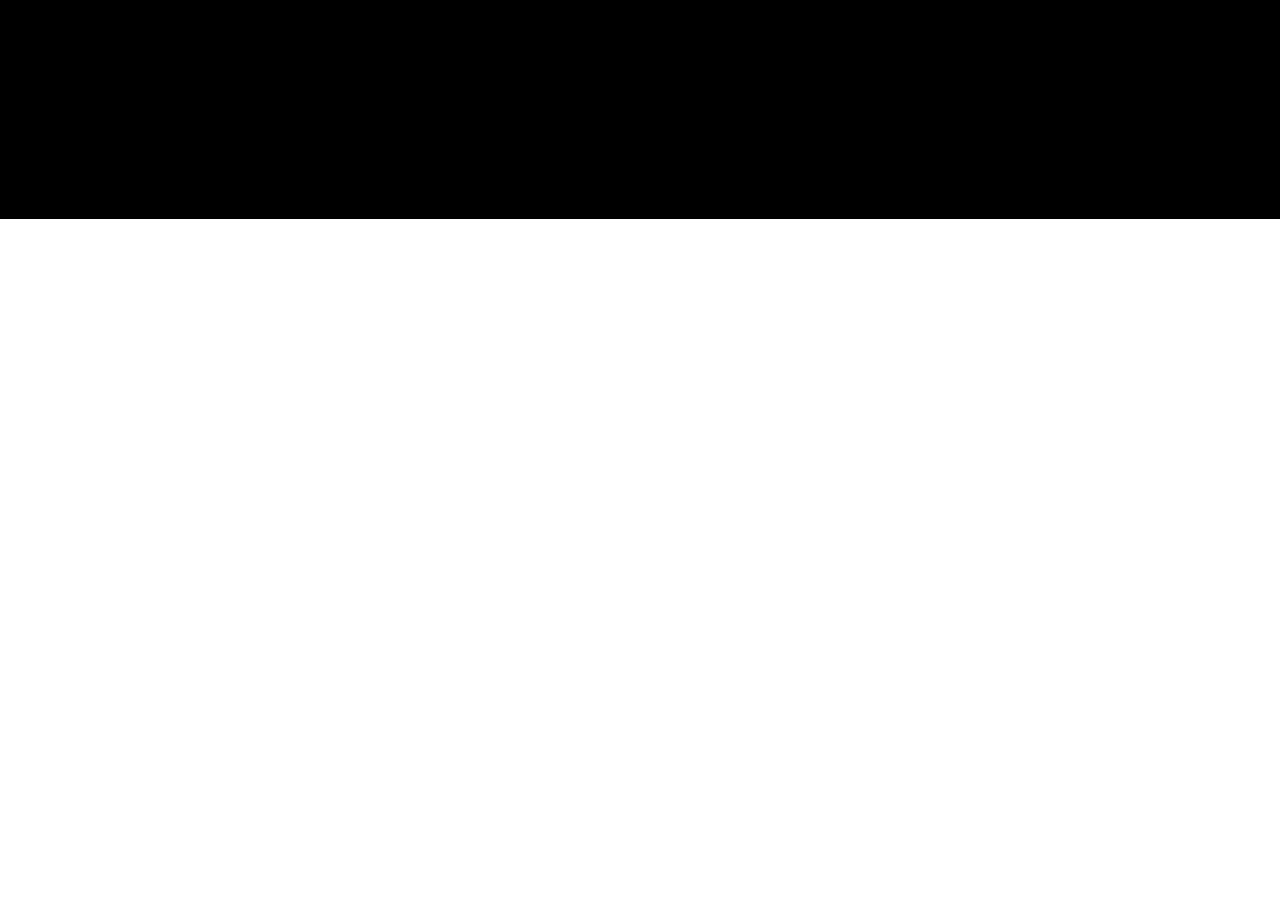
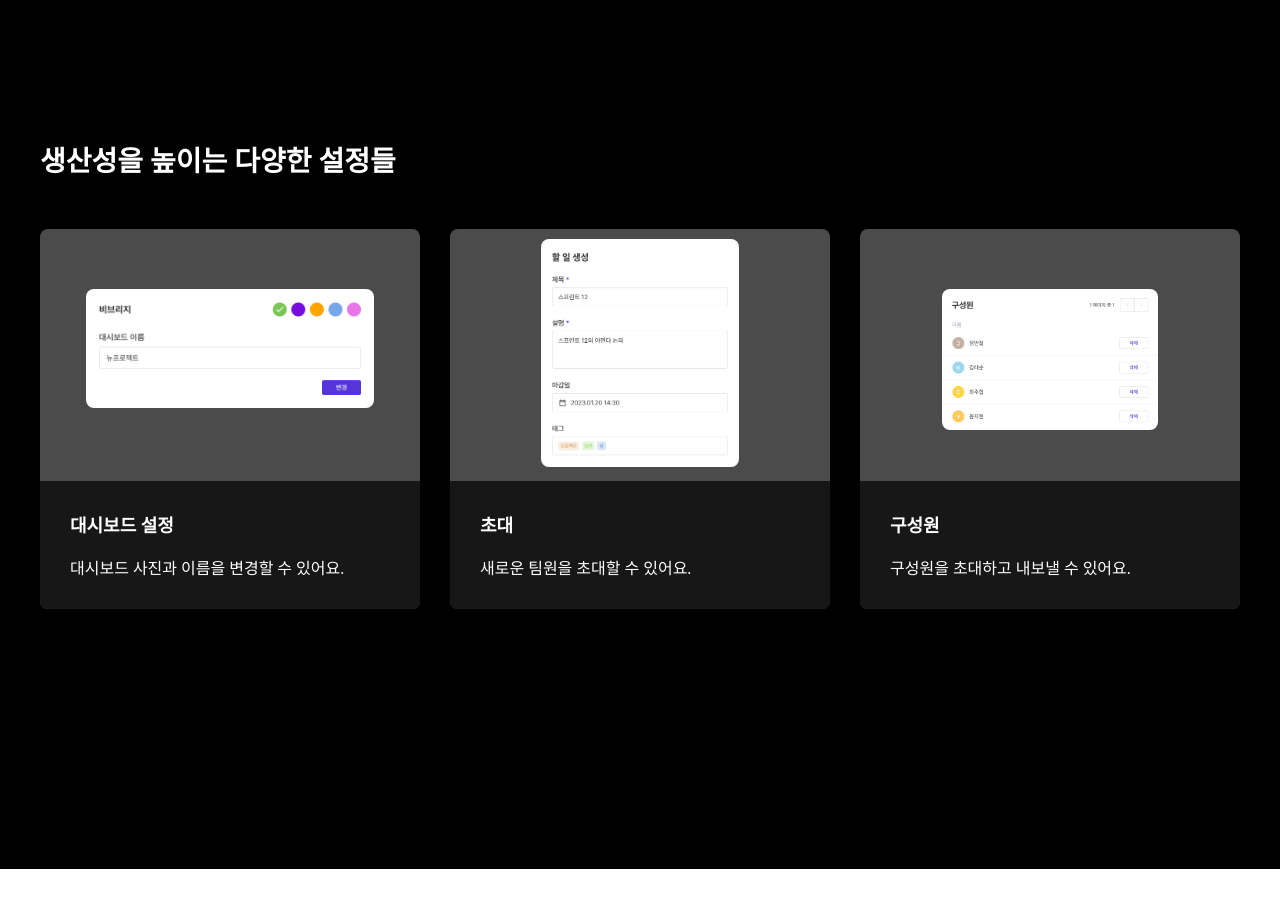
Before and after one commit to codeit-team-project/taskify, a Next.js app: page / in a window 1280 px wide. Shown: the part 2540-3447 px from the top of the page. Before the commit the page ends 2859 px from the top, so only its background shows below. Built offline with nearby package versions, Linux system fonts and the light colour scheme.

Commit message:
Feat: footer 부분 생성

```diff
--- /dev/null
+++ b/src/components/styledDescription/StyledDescription.module.scss
@@ -0,0 +1,44 @@
+@import '@/styles/mixin.scss';
+
+.wrapper {
+  width: 38rem;
+  height: 38rem;
+  border-radius: 8px;
+  overflow: hidden;
+  display: flex;
+  position: relative;
+  flex-direction: column;
+  place-items: center center;
+  background-color: var(--color-black_4B);
+  max-width: 40rem;
+  @include mobile {
+    width: 100%;
+    min-width: 30rem;
+  }
+  & .img-container {
+    display: flex;
+    position: relative;
+    text-align: center;
+    place-items: center center;
+    padding: 1rem;
+    margin: 0 auto;
+  }
+  & .description-container {
+    padding: 3rem;
+    position: absolute;
+    right: 0;
+    left: 0;
+    bottom: 0;
+    background-color: var(--color-black);
+    & h3 {
+      font-size: 18px;
+      font-weight: 700;
+      line-height: normal;
+      margin-bottom: 1.8rem;
+    }
+    & p {
+      font-size: 16px;
+      line-height: normal;
+    }
+  }
+}
--- /dev/null
+++ b/src/components/styledDescription/StyledDescription.tsx
@@ -0,0 +1,29 @@
+/*home 페이지 하단에 들어갈 styled div 컴포넌트
+
+- children으로 Image를 받음
+- title, description을 인자로 받음
+*/
+import { ReactNode } from 'react'
+import styles from './StyledDescription.module.scss'
+
+interface StyledDescriptionProps {
+  children: ReactNode
+  title: string
+  description: string
+}
+
+export default function StyledDescription({
+  title,
+  description,
+  children,
+}: StyledDescriptionProps) {
+  return (
+    <div className={styles.wrapper}>
+      <div className={styles['img-container']}>{children}</div>
+      <div className={styles['description-container']}>
+        <h3>{title}</h3>
+        <p>{description}</p>
+      </div>
+    </div>
+  )
+}
--- a/src/pages/Homepage.module.scss
+++ b/src/pages/Homepage.module.scss
@@ -166,3 +166,36 @@
     }
   }
 }
+
+.footer {
+  display: flex;
+  gap: 5rem;
+  flex-direction: column;
+  place-items: flex-start center;
+  & h2 {
+    font-feature-settings:
+      'clig' off,
+      'liga' off;
+    font-size: 28px;
+    font-style: normal;
+    font-weight: 700;
+    line-height: normal;
+  }
+  @include tablet {
+    place-items: center center;
+  }
+
+  & .container {
+    position: relative;
+    top: 5rem;
+  }
+  & section {
+    display: flex;
+    place-items: center space-between;
+    gap: 3rem;
+    @include tablet {
+      flex-direction: column;
+      place-items: center center;
+    }
+  }
+}
--- a/src/pages/index.tsx
+++ b/src/pages/index.tsx
@@ -3,6 +3,7 @@ import { useRouter } from 'next/router'
 
 import HomeLayout from '@/components/ui/layout/HomeLayout'
 import styles from './Homepage.module.scss'
+import StyledDescription from '@/components/styledDescription/StyledDescription'
 
 export default function Home() {
   const router = useRouter()
@@ -63,6 +64,53 @@ export default function Home() {
             />
           </div>
         </section>
+
+        <footer className={styles.footer}>
+          <h2>생산성을 높이는 다양한 설정들</h2>
+          <section>
+            <StyledDescription
+              title="대시보드 설정"
+              description="대시보드 사진과 이름을 변경할 수 있어요."
+            >
+              <div className={styles.container}>
+                <Image
+                  src="/assets/homeImgs/img11.png"
+                  alt=""
+                  width={0}
+                  height={0}
+                  sizes="100vw"
+                  style={{ width: '80%', height: 'auto' }}
+                />
+              </div>
+            </StyledDescription>
+
+            <StyledDescription title="초대" description="새로운 팀원을 초대할 수 있어요.">
+              <div>
+                <Image
+                  src="/assets/homeImgs/img2.png"
+                  alt=""
+                  width={0}
+                  height={0}
+                  sizes="100vw"
+                  style={{ width: '55%', height: 'auto' }}
+                />
+              </div>
+            </StyledDescription>
+
+            <StyledDescription title="구성원" description="구성원을 초대하고 내보낼 수 있어요.">
+              <div className={styles.container}>
+                <Image
+                  src="/assets/homeImgs/img33.png"
+                  alt=""
+                  width={0}
+                  height={0}
+                  sizes="100vw"
+                  style={{ width: '60%', height: 'auto' }}
+                />
+              </div>
+            </StyledDescription>
+          </section>
+        </footer>
       </div>
     </HomeLayout>
   )
```
